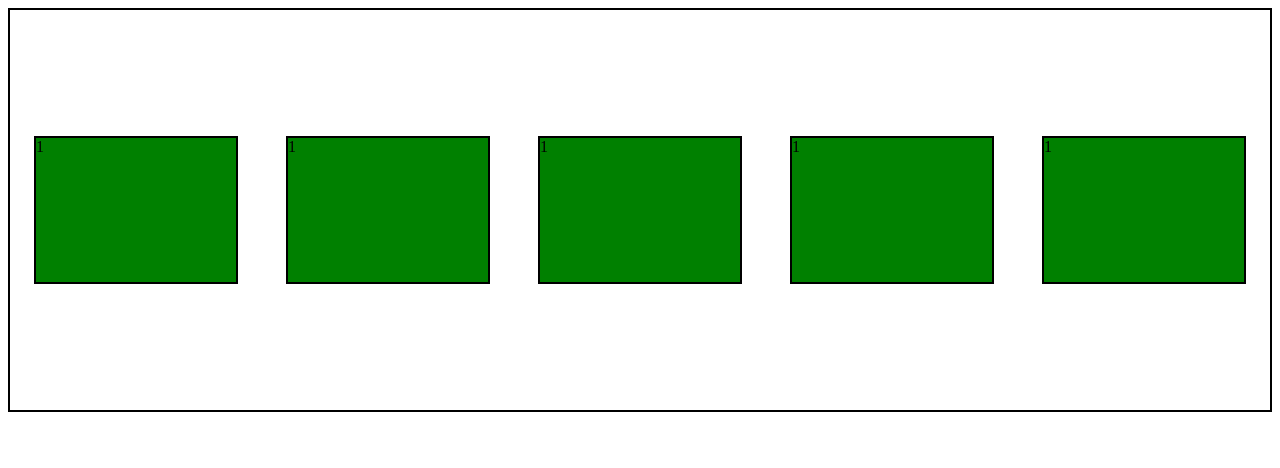
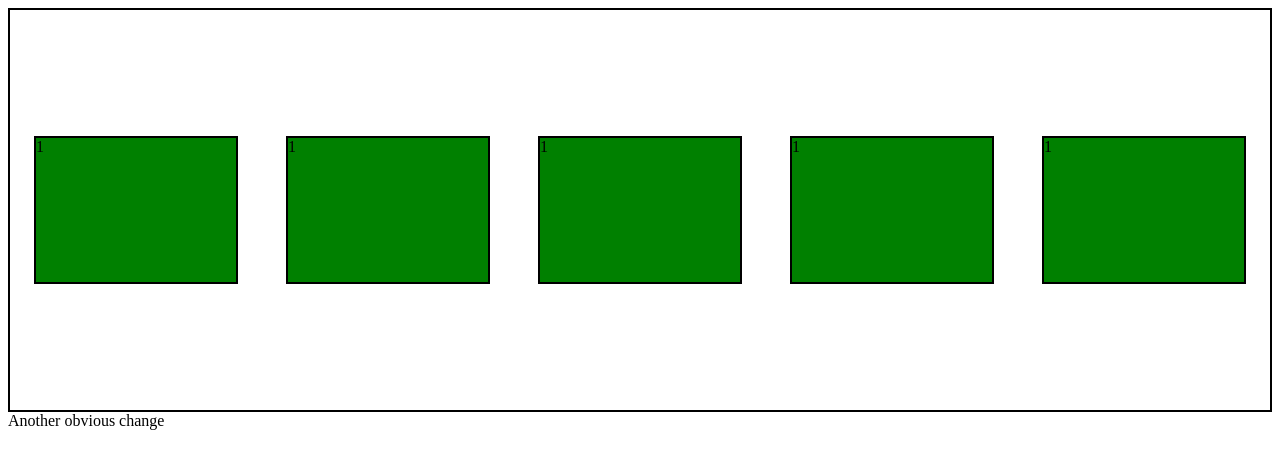
Before and after one commit to kthomasnj/merge-test, a plain HTML site: page index.html in a window 1280 px wide. Drawn offline with Linux system fonts and the light colour scheme.

Commit message:
Change to main HTML

```diff
--- a/index.html
+++ b/index.html
@@ -17,6 +17,8 @@
         <div class="flexBox">1</div>
         <div class="flexBox">1</div>
     </div>
+
+    Another obvious change
 </body>
 
 </html>
```
